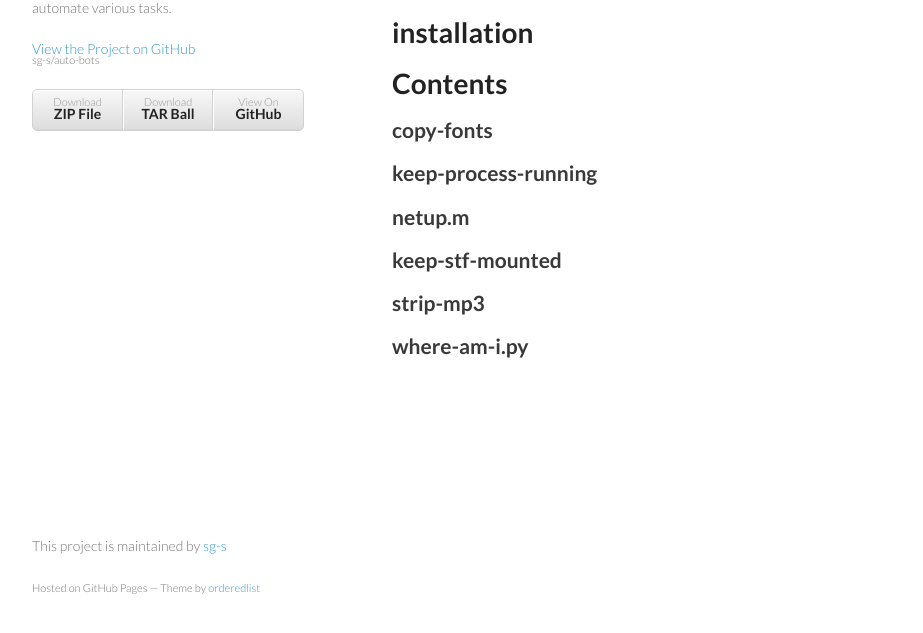
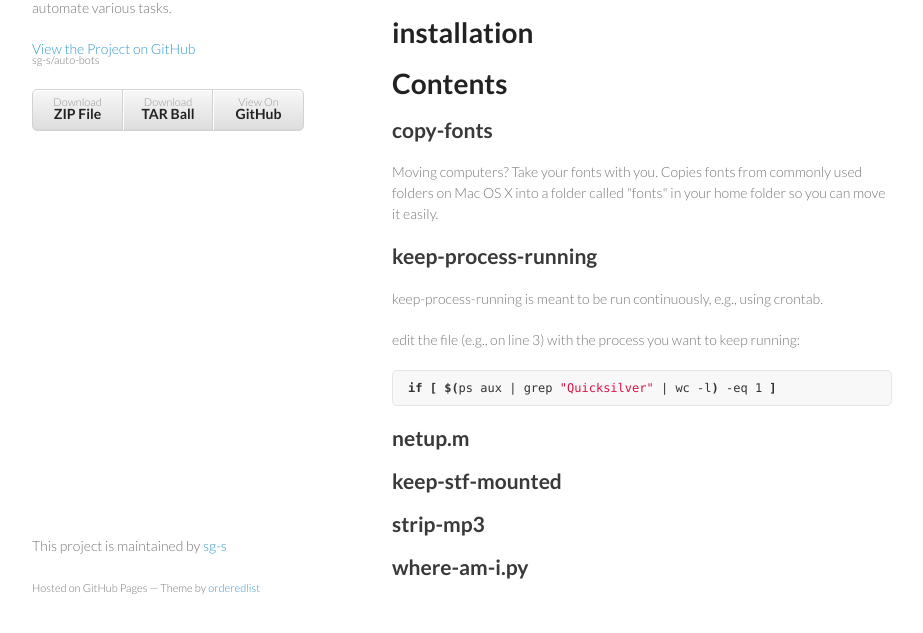
Before and after one commit to sg-s/auto-bots, a plain HTML site: page index.html in a window 1280 px wide. Shown: the part 133-766 px from the top of the page, without its empty margins (178-1101 px from the left). Drawn offline with Linux system fonts and the light colour scheme.

```diff
--- a/index.html
+++ b/index.html
@@ -42,8 +42,17 @@
 <h2>
 <a name="copy-fonts" class="anchor" href="#copy-fonts"><span class="octicon octicon-link"></span></a>copy-fonts</h2>
 
+<p>Moving computers? Take your fonts with you. Copies fonts from commonly used folders on Mac OS X into a folder called "fonts" in your home folder so you can move it easily.</p>
+
 <h2>
 <a name="keep-process-running" class="anchor" href="#keep-process-running"><span class="octicon octicon-link"></span></a>keep-process-running</h2>
+
+<p>keep-process-running is meant to be run continuously, e.g., using crontab. </p>
+
+<p>edit the file (e.g., on line 3) with the process you want to keep running: </p>
+
+<div class="highlight highlight-bash"><pre><span class="k">if</span> <span class="o">[</span> <span class="k">$(</span>ps aux <span class="p">|</span> grep <span class="s2">"Quicksilver"</span> <span class="p">|</span> wc -l<span class="k">)</span> -eq 1 <span class="o">]</span>
+</pre></div>
 
 <h2>
 <a name="netupm" class="anchor" href="#netupm"><span class="octicon octicon-link"></span></a>netup.m</h2>
```
Also changed, not shown: params.json (+1 -1 lines).
